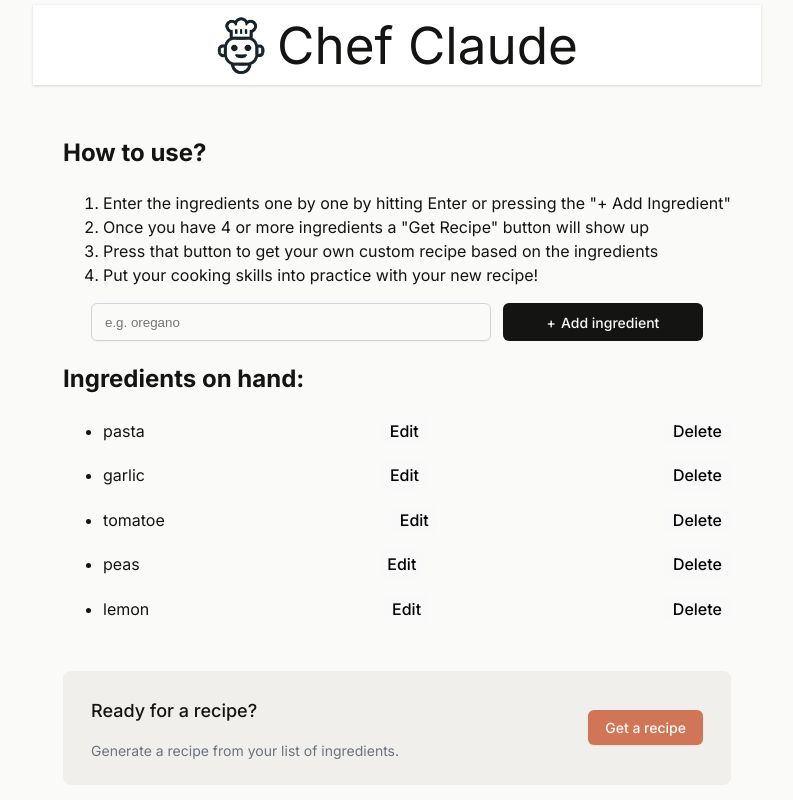
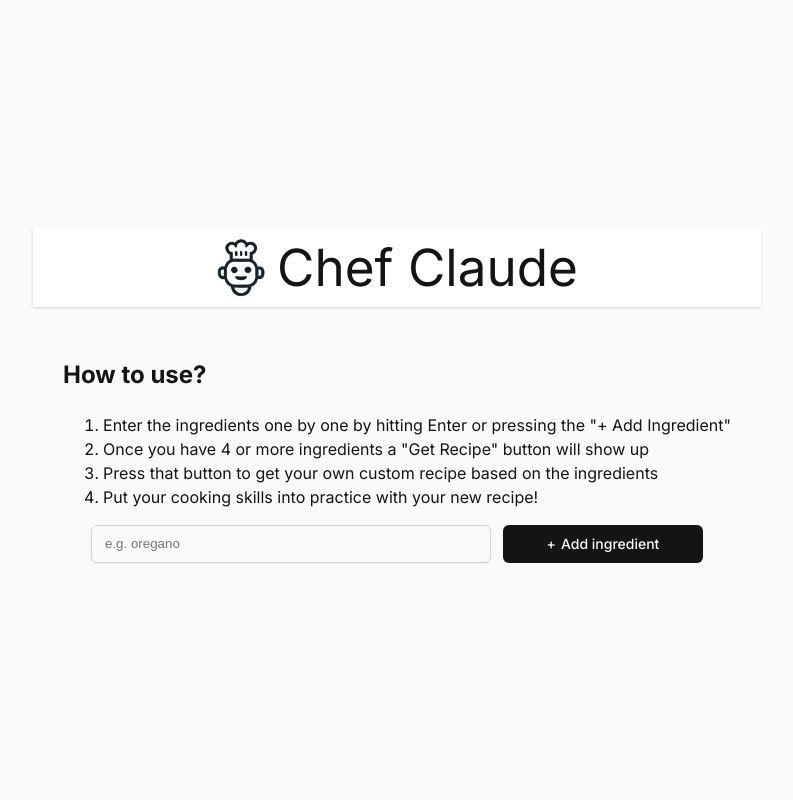
Before and after one commit to dnewbie25/dani-camp, a React (Vite) app in the folder ai-chef/: page / in a window 1280 px wide. Shown: the whole page, without its empty margins (243-1036 px from the left). Built offline with nearby package versions, Linux system fonts and the light colour scheme.

Commit message:
Enhance ingredient management: allow editing and deletion of ingredients, update README for usage instructions, and improve error handling in recipe fetching.

```diff
--- a/ai-chef/src/Main_app.jsx
+++ b/ai-chef/src/Main_app.jsx
@@ -5,13 +5,7 @@ import { getRecipeFromServer } from "./fetch_recipe";
 import { ColorRing } from "react-loader-spinner";
 
 export default function Main_app() {
-  const [ingredients, setIngredients] = useState([
-    "pasta",
-    "garlic",
-    "tomatoe",
-    "peas",
-    "lemon",
-  ]);
+  const [ingredients, setIngredients] = useState([]);
   const [spinner, setSpinner] = useState(false);
   const [recipe, setRecipe] = useState("");
 
@@ -23,7 +17,7 @@ export default function Main_app() {
   async function handleRecipe() {
     setSpinner(true);
     const recipeResult = await getRecipeFromServer({
-      ingredients: ingredients,
+      ingredients: ingredients.map((item) => item.ingredient),
     });
     setRecipe(recipeResult);
     setSpinner(false);
@@ -34,10 +28,11 @@ export default function Main_app() {
    */
   function handleSubmit(formData) {
     const newIngredient = formData.get("ingredient");
-    setIngredients((previousList) => [...previousList, newIngredient]);
+    setIngredients((previousList) => [
+      ...previousList,
+      { ingredient: newIngredient, id: crypto.randomUUID() },
+    ]);
   }
-
-  console.log(ingredients);
 
   return (
     <main>
--- a/ai-chef/src/components/Ingredient.jsx
+++ b/ai-chef/src/components/Ingredient.jsx
@@ -1,15 +1,87 @@
+import { useState } from "react";
+
 export default function Ingredient(props) {
-  function deleteIngredient(ingredient) {
+  const [isEditing, setIsEditing] = useState(false);
+  const [editValue, setEditValue] = useState(props.ingredient);
+
+  /**
+   * Removes an ingredient from the list of ingredients.
+   * @param {string} id - ID of the ingredient to be removed.
+   */
+  function deleteIngredient(id) {
+    props.modifyIngredient((prev) => prev.filter((item) => item.id !== id));
+  }
+
+  /**
+   * Updates an ingredient in the list of ingredients.
+   * @param {string} id - ID of the ingredient to be updated.
+   * @param {string} newValue - New value for the ingredient.
+   */
+  function updateIngredient(id, newValue) {
+    if (newValue.trim() === "") {
+      // If empty, delete the ingredient
+      deleteIngredient(id);
+      return;
+    }
+
     props.modifyIngredient((prev) =>
-      prev.filter((item) => item !== ingredient)
+      prev.map((item) =>
+        item.id === id ? { ...item, ingredient: newValue.trim() } : item
+      )
     );
+  }
+
+  /**
+   * Handles the edit button click.
+   */
+  function handleEdit() {
+    if (isEditing) {
+      // Save the changes
+      updateIngredient(props.id, editValue);
+      setIsEditing(false);
+    } else {
+      // Start editing
+      setIsEditing(true);
+      setEditValue(props.ingredient);
+    }
+  }
+
+  /**
+   * Handles the escape key press to cancel editing.
+   */
+  function handleKeyDown(e) {
+    if (e.key === "Escape") {
+      setEditValue(props.ingredient);
+      setIsEditing(false);
+    } else if (e.key === "Enter") {
+      updateIngredient(props.id, editValue);
+      setIsEditing(false);
+    }
   }
 
   return (
     <div className="ingredient">
-      <li contentEditable={false}>{props.ingredient}</li>
-      <button className="editButton">Edit</button>
-      <button onClick={() => deleteIngredient(props.ingredient)}>Delete</button>
+      <li>
+        {isEditing ? (
+          <input
+            type="text"
+            value={editValue}
+            onChange={(e) => setEditValue(e.target.value)}
+            onKeyDown={handleKeyDown}
+            onBlur={() => {
+              updateIngredient(props.id, editValue);
+              setIsEditing(false);
+            }}
+            autoFocus
+          />
+        ) : (
+          props.ingredient
+        )}
+      </li>
+      <button className="editButton" onClick={handleEdit}>
+        {isEditing ? "Save" : "Edit"}
+      </button>
+      <button onClick={() => deleteIngredient(props.id)}>Delete</button>
     </div>
   );
 }
--- a/ai-chef/src/components/IngredientsList.jsx
+++ b/ai-chef/src/components/IngredientsList.jsx
@@ -1,29 +1,16 @@
 import Ingredient from "./Ingredient";
+
 export default function IngredientsList(props) {
   let ingredientsListItems = props.ingredients.map((item) => {
     return (
       <Ingredient
-        key={item}
-        ingredient={item}
-        id={item}
+        key={item.id}
+        ingredient={item.ingredient}
+        id={item.id}
         modifyIngredient={props.modifyIngredient}
       />
     );
   });
-  // function editIngredient(ingredient) {
-  //   ingredientsListItems = ingredientsListItems.map((item) => {
-  //     if (item === ingredient) {
-  //       <Ingredient
-  //         key={item}
-  //         ingredient={item}
-  //         id={item}
-  //         modifyIngredient={props.modifyIngredient}
-  //         editable={true}
-  //         editIngredient={editIngredient}
-  //       />;
-  //     }
-  //   });
-  // }
 
   return (
     <>
--- a/ai-chef/src/fetch_recipe.js
+++ b/ai-chef/src/fetch_recipe.js
@@ -13,7 +13,7 @@ export async function getRecipeFromServer(ingredients) {
     body: JSON.stringify(ingredients)
   })
   if (!response.ok) {
-    return response.status
+    return `Sorry, there was an error getting your recipe. Status: ${response.status}`
   }
   const json = await response.json();
   return json[0].text || ""
```
Also changed, not shown: ai-chef/src/editButton.js (added, +10 -0 lines), 1 other file (tests, documents, lock files or other folders).
